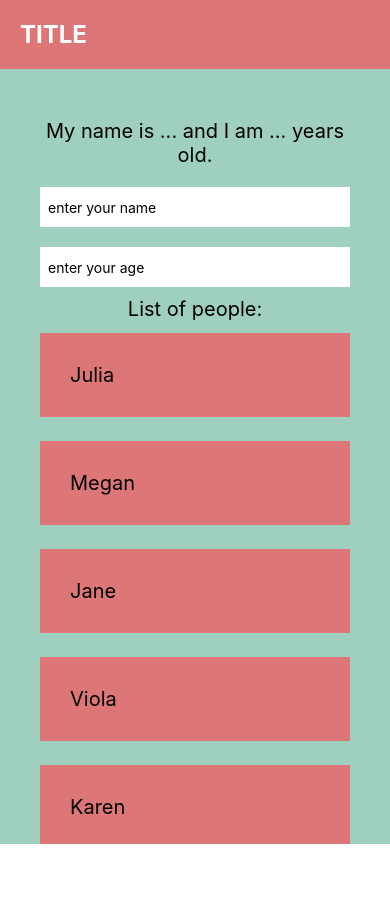
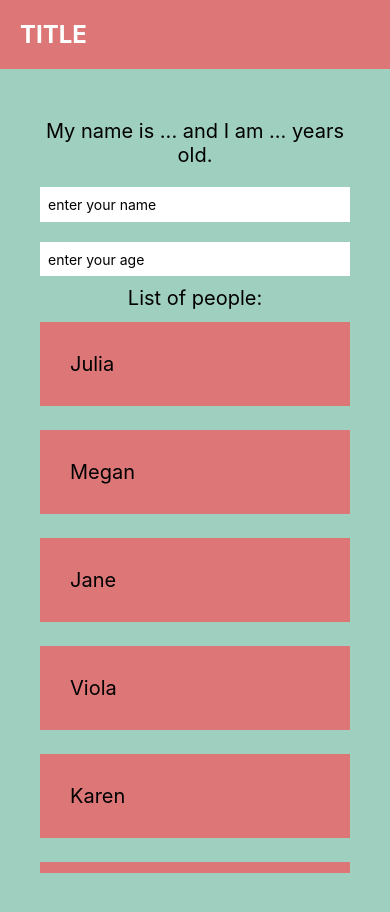
Before and after one commit to JuliaLojek/react-native-course, a React Native app: screen / in a window 390 px wide. Before the commit the page ends 844 px from the top, so only its background shows below. Built offline with nearby package versions, Linux system fonts and the light colour scheme.

Commit message:
flatlist

```diff
--- a/App.js
+++ b/App.js
@@ -6,6 +6,7 @@ import {
   Button,
   TextInput,
   ScrollView,
+  FlatList,
 } from "react-native";
 
 export default function App() {
@@ -13,12 +14,12 @@ export default function App() {
   const [age, setAge] = useState("...");
   // const [person, setPerson] = useState({ name: "Mario", age: 26 });
   const [people, setPeople] = useState([
-    { name: "Julia", key: "1" },
-    { name: "Megan", key: "2" },
-    { name: "Jane", key: "3" },
-    { name: "Viola", key: "4" },
-    { name: "Karen", key: "5" },
-    { name: "Michelle", key: "6" },
+    { name: "Julia", id: "1" },
+    { name: "Megan", id: "2" },
+    { name: "Jane", id: "3" },
+    { name: "Viola", id: "4" },
+    { name: "Karen", id: "5" },
+    { name: "Michelle", id: "6" },
   ]);
 
   // const clickHandler = () => {
@@ -30,7 +31,7 @@ export default function App() {
       <View style={styles.header}>
         <Text style={styles.title}>TITLE</Text>
       </View>
-      <ScrollView>
+
         <View style={styles.body}>
           <Text style={styles.text}>
             My name is {name} and I am {age} years old.
@@ -50,15 +51,29 @@ export default function App() {
         </View> */}
 
           <Text style={styles.text}>List of people:</Text>
+
+          {/* 1st way of rendering a list: */}
+          {/* <ScrollView>
           {people.map((person) => {
             return (
-              <View key={person.key}>
+              <View key={person.id}>
                 <Text style={styles.item}>{person.name}</Text>
               </View>
             );
           })}
+          </ScrollView> */}
+
+          {/* 2nd way of rendering a list: */}
+          <FlatList
+            data={people}
+            keyExtractor={(item) => item.id}
+            renderItem={({ item }) => (
+              <Text style={styles.item}>{item.name}</Text>
+            )}
+          />
+
         </View>
-      </ScrollView>
+
     </View>
   );
 }
```
